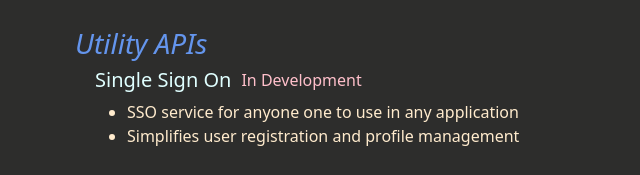
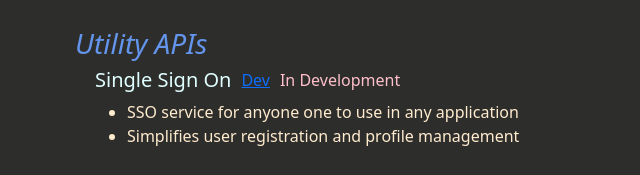
Before and after one commit to etenlab/dev.lab.eten.bible, a plain HTML site: page index.html in a window 1280 px wide. Shown: the part 1276-1451 px from the top of the page, 20-660 px from the left. Drawn offline with nearby package versions, Linux system fonts and the light colour scheme.

Commit message:
added dev keycloak link

```diff
--- a/index.html
+++ b/index.html
@@ -202,6 +202,8 @@
         <div class="section">
           <div class="single-line-header">
             <h5 class="content-header">Single Sign On</h5>
+            <a
+            href="http://sso.dev.eten.bible">Dev</a>
             <span class="tag-In-development">In Development</span>
           </div>
           <ul>
```
